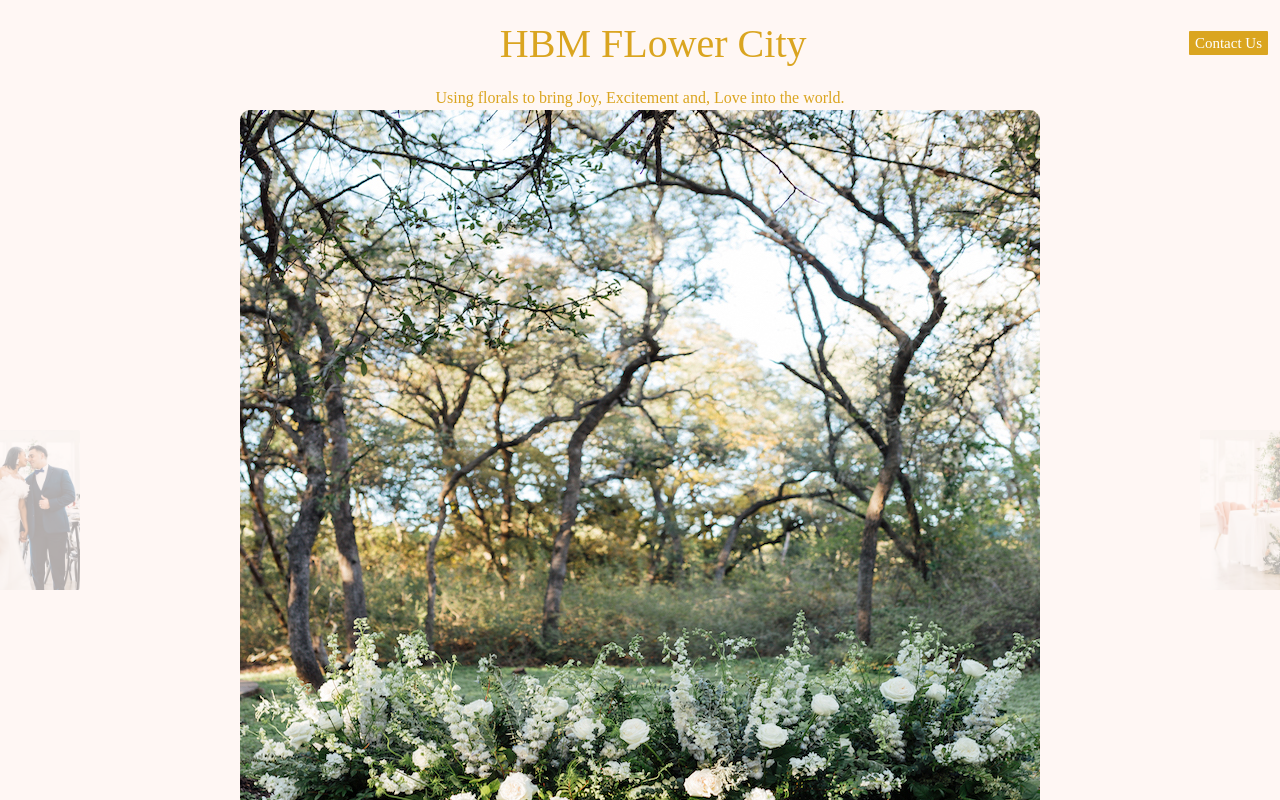
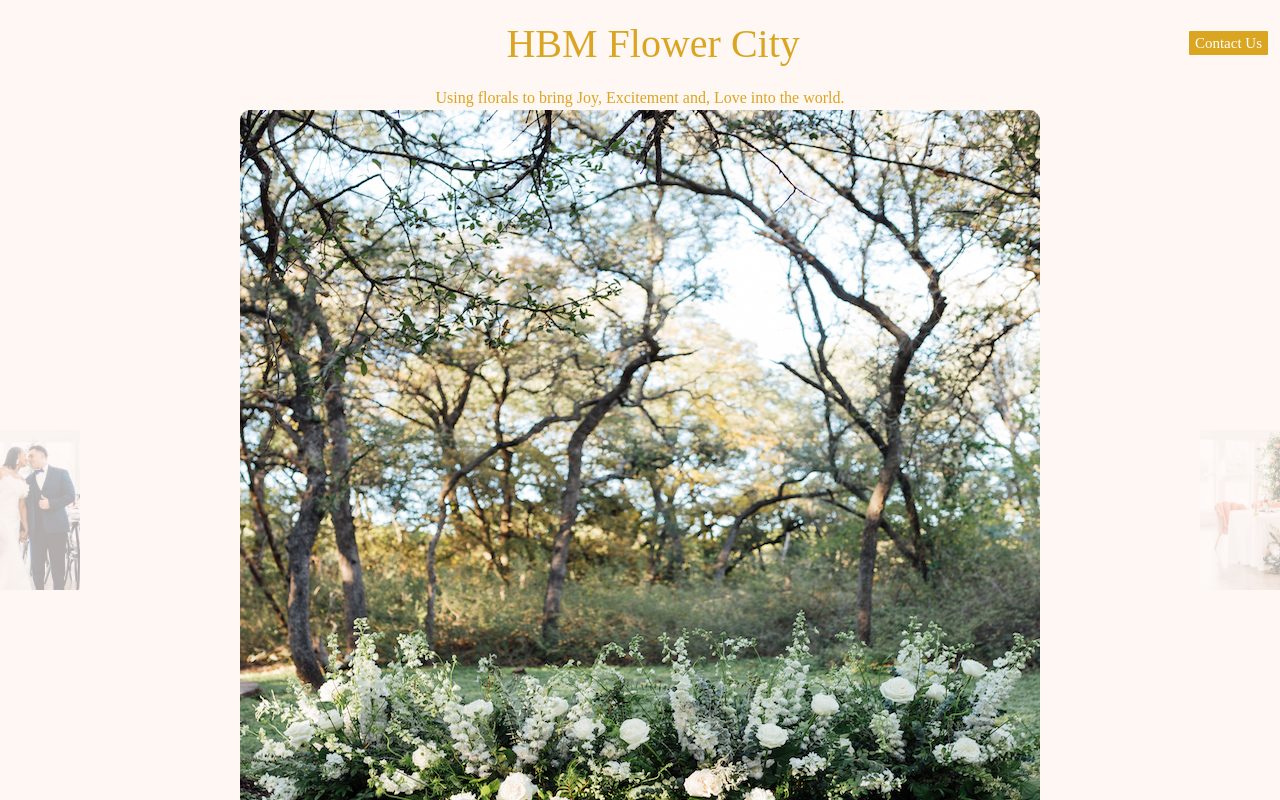
Before and after one commit to GPain2007/hbmflower-fullweb, a React (Create React App) app: page / in a window 1280 px wide. Shown: the top 800 px of the page. Built offline with nearby package versions, Linux system fonts and the light colour scheme; a web font is replaced by a local one.

Commit message:
fixing spelling error

```diff
--- a/src/components/Header/Header.js
+++ b/src/components/Header/Header.js
@@ -18,7 +18,7 @@ function Header() {
               }}
             >
               <a href="/">
-                <h1>HBM FLower City</h1>
+                <h1>HBM Flower City</h1>
               </a>
             </Col>
             <Col
```
Also changed, not shown: 11 other files (tests, documents, lock files or other folders).
